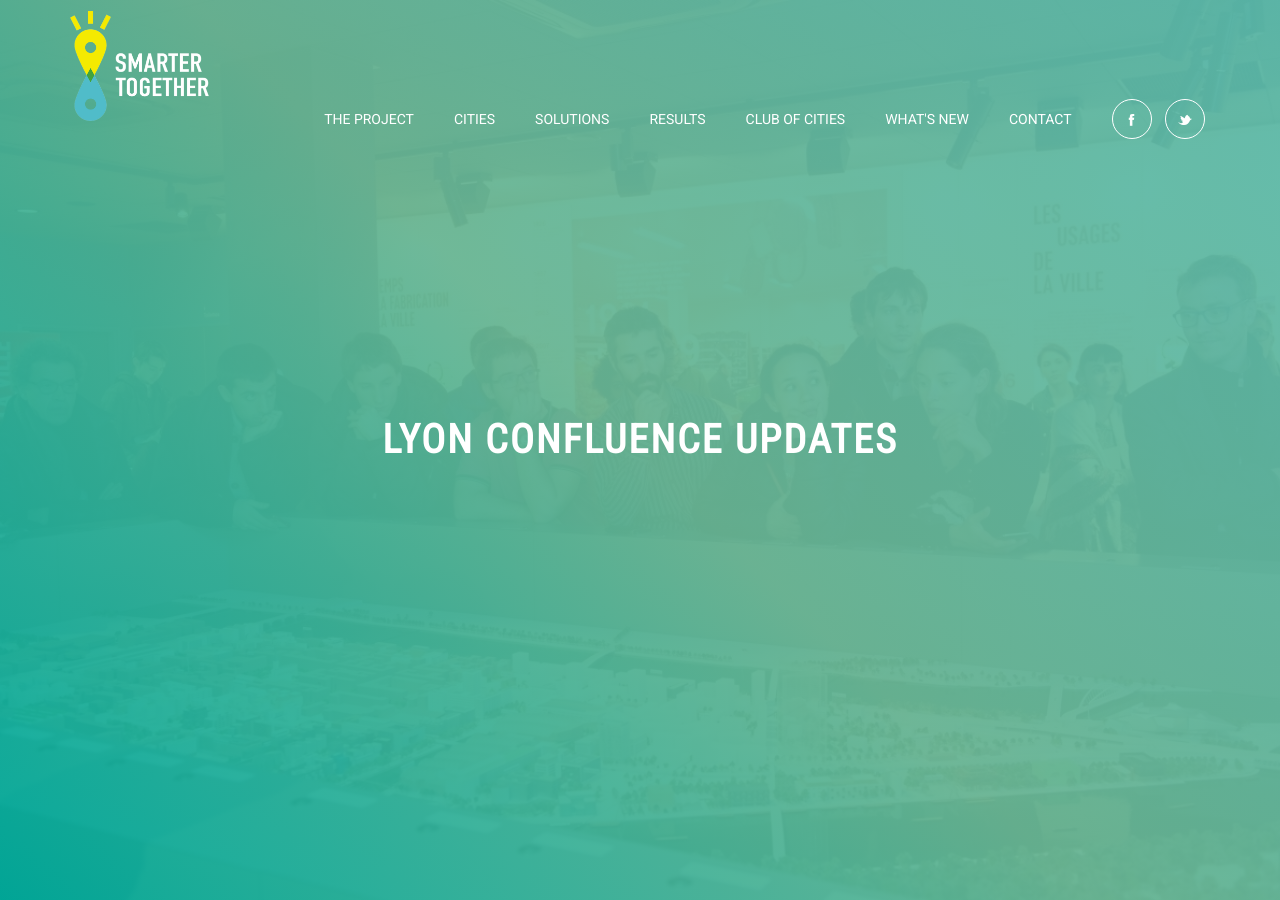
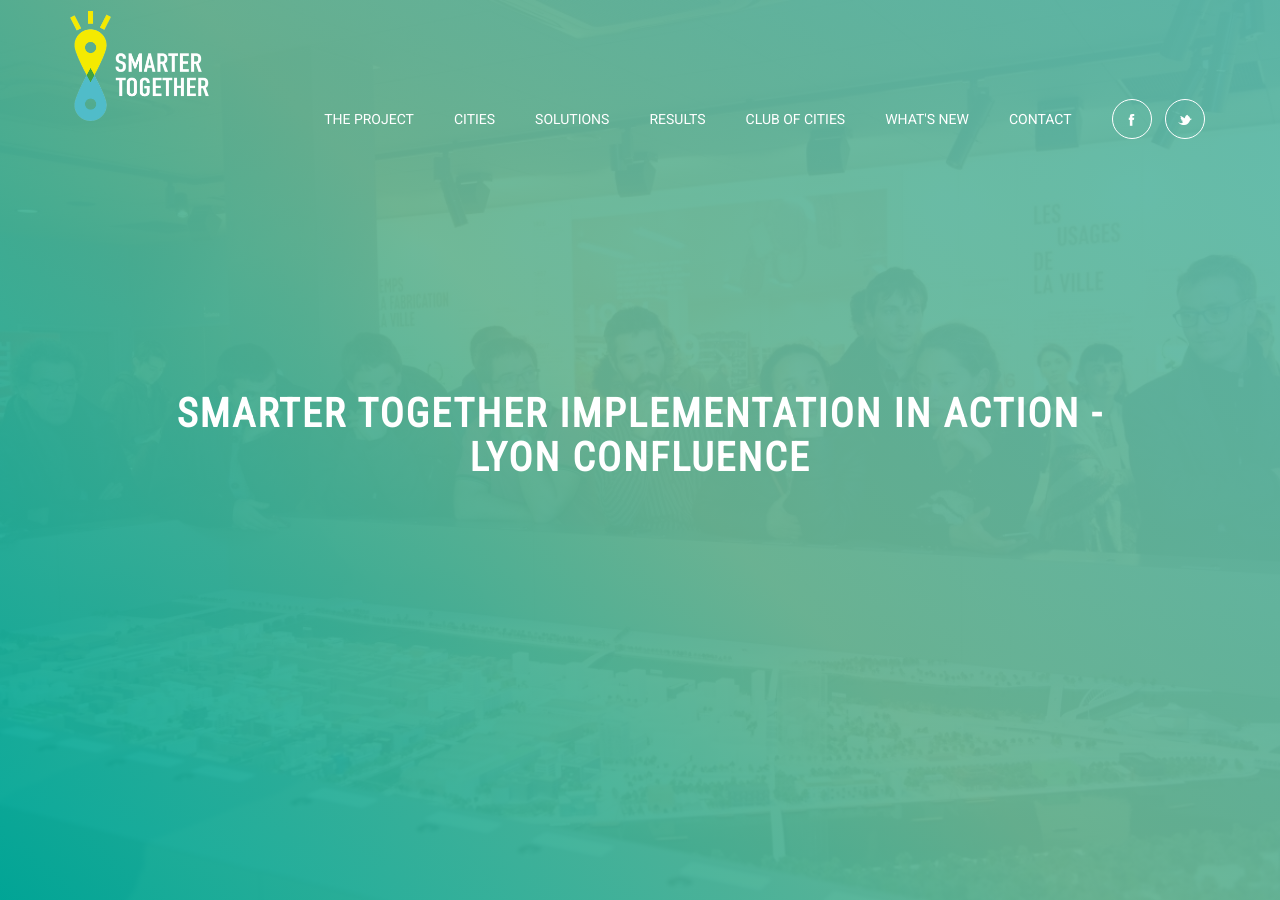
Before and after one commit to frontcraft/smarttogether, a Jekyll site: the page built from _news/2017-04-04-Lyon-Confluence-Updates.md, in a window 1280 px wide and 900 px high. Built offline with Jekyll 4.4.1, drawn with Linux system fonts in a browser that asks for light colours; nearby versions of some CDN libraries.

Commit message:
Update 2017-04-04-Lyon-Confluence-Updates.md

```diff
--- a/_news/2017-04-04-Lyon-Confluence-Updates.md
+++ b/_news/2017-04-04-Lyon-Confluence-Updates.md
@@ -1,11 +1,11 @@
 ---
 layout: news-page
-title:  "Lyon Confluence Updates"
+title:  "Smarter Together Implementation in Action - Lyon Confluence"
 date: 2017-04-04
 imageurl: images/news/Lyon-News.jpg
 ---
 
-![Lyon-engagement.jpg]({{site.baseurl}}images/news/Lyon-News.jpg)
+![Lyon-engagement.jpg]({{site.baseurl}}images/news/Lyon_Citizen_Web.jpg)
 
 <div class="multiline">
  <h2><span class="ornament-news">District Heating System</span></h2>
@@ -51,6 +51,8 @@ A club of users has been created to first test an application ‘ElectrYc’ mad
 
 Content © SPL Lyon Confluence
 
-![Lamp-post.jpg]({{site.baseurl}}images/news/LC_011416MD.jpg)
-![Lamp-post.jpg]({{site.baseurl}}images/news/Munich Lamp Post 2_web.jpg)
-![Lamp-post.jpg]({{site.baseurl}}images/news/Munich Lamp Post 2_web.jpg)
+![Lamp-post.jpg]({{site.baseurl}}images/news/Lyon Updates 1_Web.jpg)
+
+![Lamp-post.jpg]({{site.baseurl}}images/news/Lyon Updates 2_Web.jpg)
+
+![Lamp-post.jpg]({{site.baseurl}}images/news/Lyon Updates 3_Web.jpg)
```
